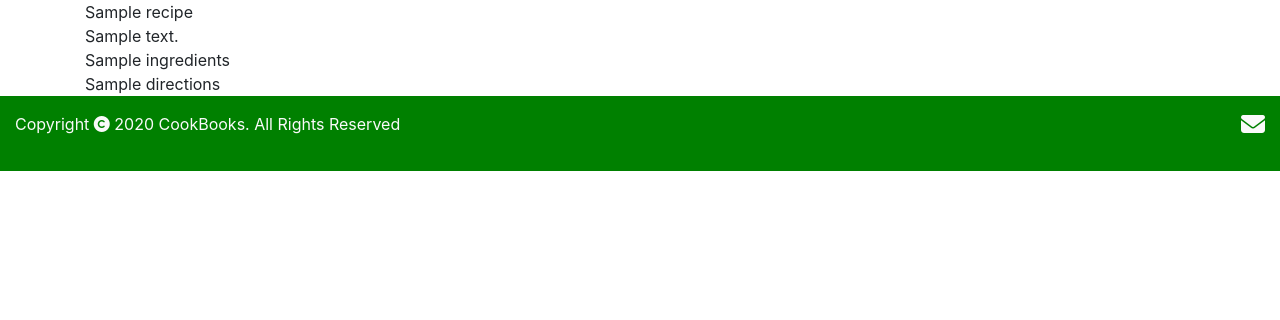
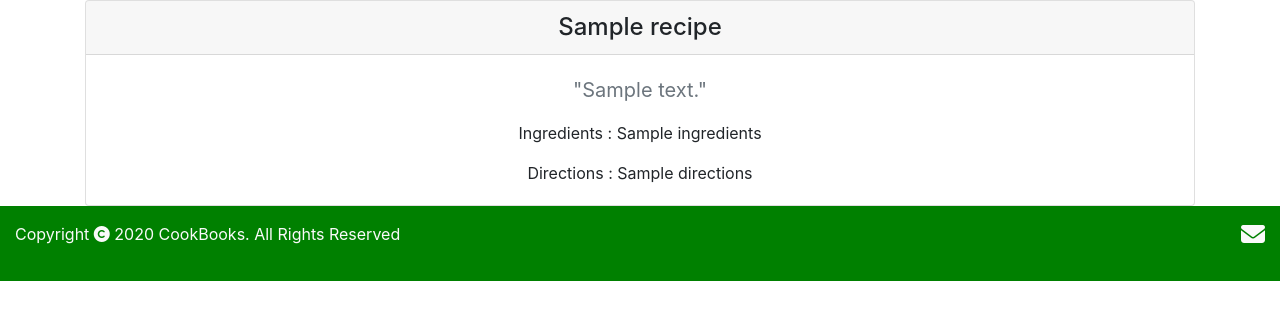
Before and after one commit to suchan5/Project-3, a Flask app: template templates/board_view.template.html in a window 1280 px wide. Shown: the part 64-384 px from the top of the page. Run offline with Flask 2, Linux system fonts and the light colour scheme; the template is opened without the code that fills it: most values are stand-ins (such as "Sample title", 1, 10 or a date in 2020); some libraries are stand-ins or nearby versions.

Commit message:
Added bootstrap to present the submitted recipe into a card

```diff
--- a/templates/board_view.template.html
+++ b/templates/board_view.template.html
@@ -1,15 +1,16 @@
 {% extends 'layout.template.html' %}
 
-{% block title %}View Your Receipe{% endblock %}
+{% block title %}{{recipe.title}} Receipe{% endblock %}
 
 {%block content%}
-
-{{recipe.title}}
-<br>
-{{recipe.about}}
-<br>
-{{recipe.ingredients}}
-<br>
-{{recipe.directions}}
-<br>
+<div class="card text-center">
+  <h4 class="card-header">{{recipe.title}}</h4>
+  <div class="card-body">
+    <blockquote class="blockquote mb-0 text-muted">
+      <p>"{{recipe.about}}"</p>
+    </blockquote>
+    <p class="card-text">Ingredients : {{recipe.ingredients}}</p>
+    <p class="card-text">Directions : {{recipe.directions}}</p>
+  </div>
+</div>
 {% endblock %}
--- a/templates/submit_recipe.template.html
+++ b/templates/submit_recipe.template.html
@@ -4,7 +4,7 @@
 
 {% block content %}
     <form method="POST">
-        <h1 class="mt-5 mb-5">Submit a recipe to share</h1>
+        <h1 class="mt-5 mb-5 text-center">Submit a recipe to share!</h1>
         <div class="pageBorder">
             <div class="form-group">
                 <label>Recipe Title</label>
```
